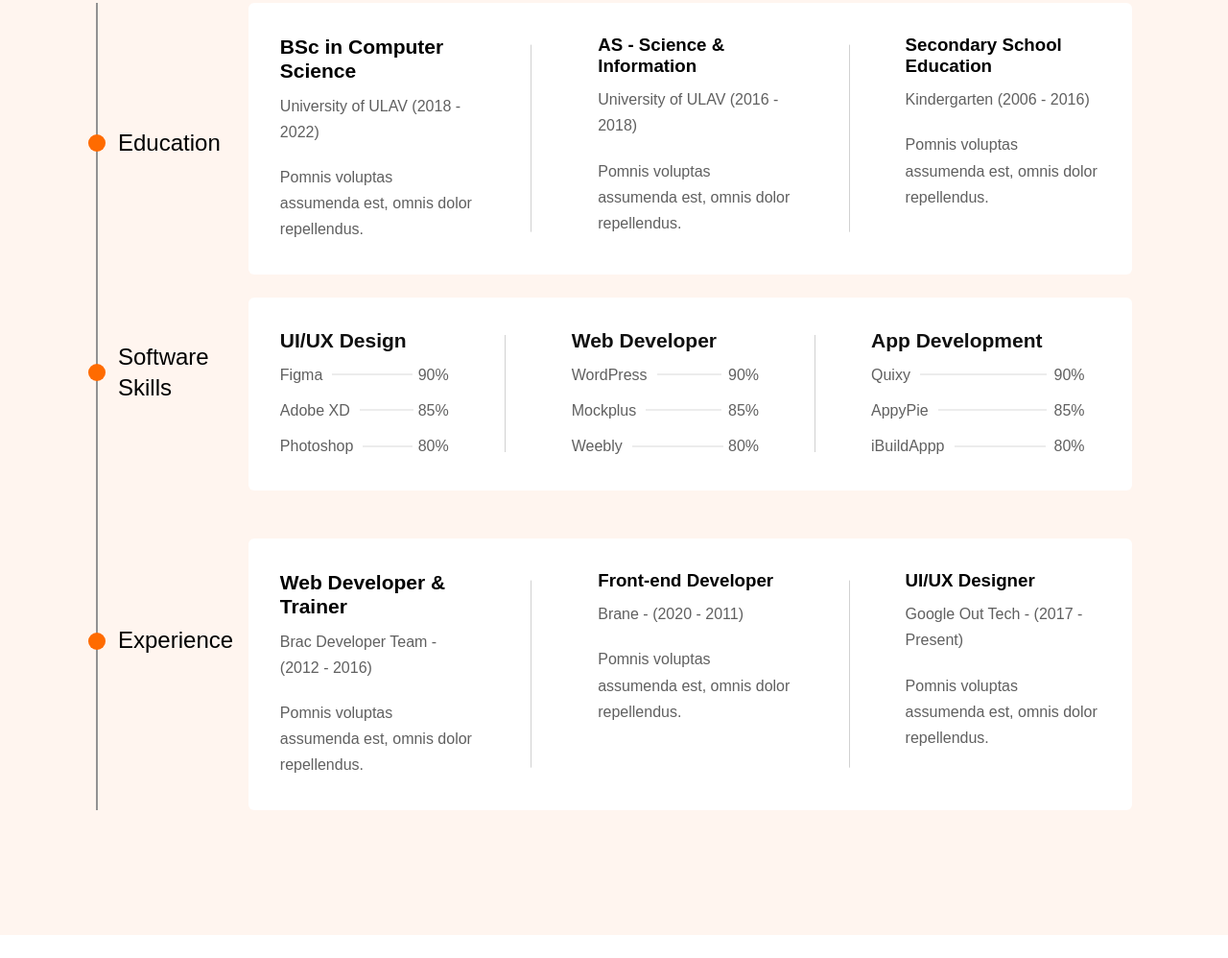
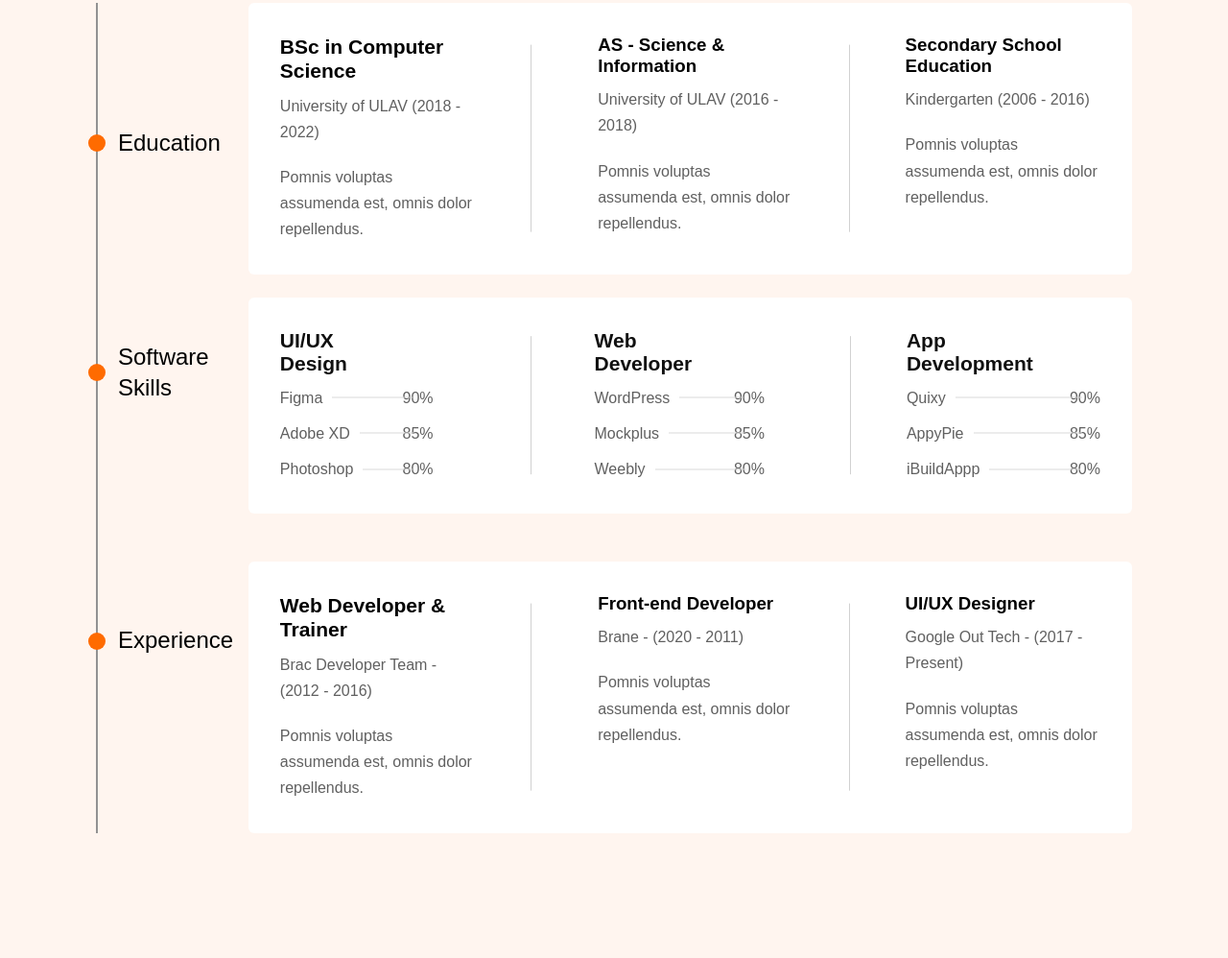
Before and after one commit to chadnitalukder2/Poortfolio-css, a website: page index.html in a window 1280 px wide. Shown: the part 2943-3941 px from the top of the page at 96% size. Before the commit the page ends 3917 px from the top, so only its background shows below. Drawn offline with Linux system fonts and the light colour scheme.

Commit message:
resume-c

```diff
--- a/sass/components/_resume.scss
+++ b/sass/components/_resume.scss
@@ -301,13 +301,13 @@
             }
           }
           .second {
-            padding-right: 39px;
-            padding-left: 50px;
+            padding-right: 70px;
+            padding-left: 90px;
             position: relative;
             &::before {
               content: "";
               position: absolute;
-              left: -20px;
+              left: 23px;
               top: 50%;
               transform: translateY(-50%);
               display: inline-block;
```
Also changed, not shown: css/style.css.
